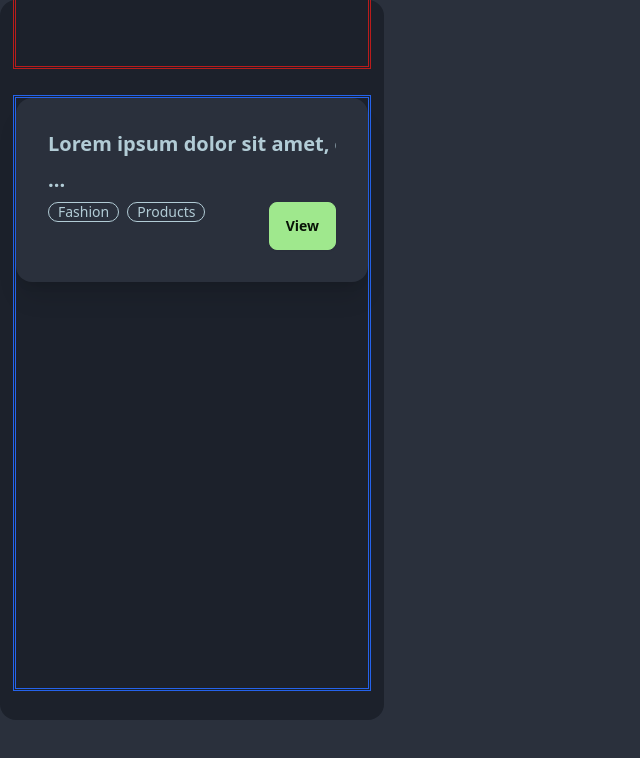
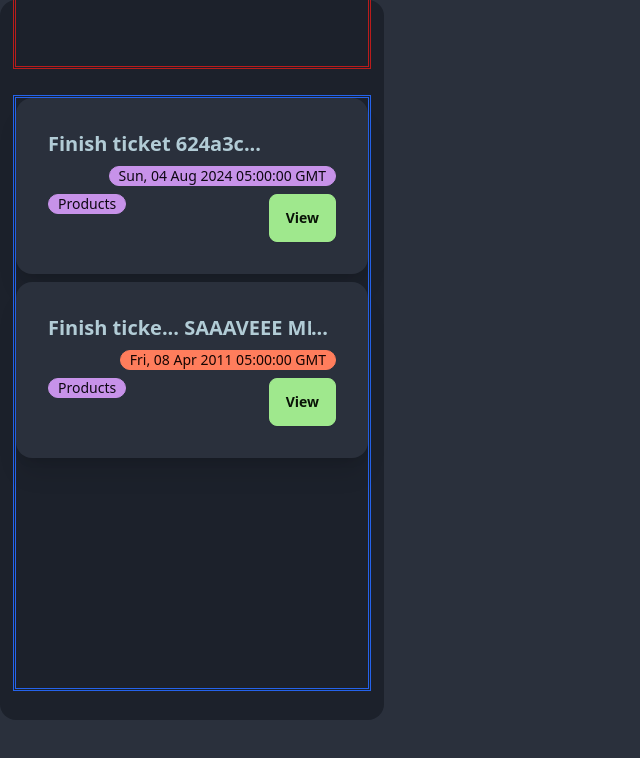
Before and after one commit to Dark-Ai-py/EasyDo-Work-Manager, a Vue app in the folder work-manager/: page / in a window 1280 px wide. Shown: the top 758 px of the page, without its empty margins (0-640 px from the left). Built offline with nearby package versions, Linux system fonts and the light colour scheme.

Commit message:
todo bar due dates -set up a color coded due dates system -INPUT UTC DATES ONLY -set up the v-for to generate the items

```diff
--- a/work-manager/src/App.vue
+++ b/work-manager/src/App.vue
@@ -1,9 +1,24 @@
 <script setup>
 	import TodoBar from "./components/TodoBar.vue";
+	let items = () => {
+		//Test Set dont deploy to production
+		return [
+			{
+				//UTC TIME
+				dueDate: "Sun, 04 Aug 2024 05:00:00 GMT",
+				title: "Finish ticket 624a3c",
+			},
+			{
+				dueDate: "Fri, 08 Apr 2011 05:00:00 GMT",
+				title: "Finish ticke... SAAAVEEE MMMEE---",
+			},
+		];
+	};
 </script>
 
 <template>
-	<TodoBar />
+	<!-- "items","warning","dateType", -->
+	<TodoBar :items="items()" :warning="10" date-type="YEAR,MONTH,DAY" />
 </template>
 
 <style scoped></style>
--- a/work-manager/src/components/TodoBar.vue
+++ b/work-manager/src/components/TodoBar.vue
@@ -1,5 +1,36 @@
 <script setup>
-	const { todoItems } = defineProps(["items"]);
+	import { computed } from "vue";
+	const props = defineProps({
+		items: Array,
+		warning: Number,
+		dateType: String,
+	});
+
+	const todoItems = computed(() => props.items);
+	const warningAmount = computed(() => props.warning);
+	const dateType = computed(() => props.dateType);
+
+	function GetBadgeColor(dueDate) {
+		const currentDate = Date.now();
+		const cleanDueDate = Date.parse(dueDate);
+
+		let diffDate = currentDate - cleanDueDate;
+		let diffDays = Math.round((diffDate / 86400000) * -1);
+
+		// Return the result
+		if (diffDays <= 0) {
+			console.log(diffDays);
+			return "badge-secondary";
+		} else if (diffDays <= warningAmount.value) {
+			console.log(diffDays);
+			return "badge-accent";
+		} else {
+			console.log(warningAmount.value);
+
+			console.log(diffDays);
+			return "badge-outline";
+		}
+	}
 </script>
 
 <template>
@@ -12,18 +43,22 @@
 			class="outline-double outline-blue-600 h-fit mb-8 mr-4 ml-4"
 			style="height: 100%"
 		>
-			<div class="card bg-base-100 w-full shadow-xl mb-2">
+			<div
+				class="card bg-base-100 w-full shadow-xl mb-2"
+				v-for="(todo, index) in todoItems"
+			>
 				<div class="card-body">
-					<h3 class="card-title truncate">
-						Lorem ipsum dolor sit amet, consectetur adipisicing elit. Repellat
-						culpa voluptatum, qui magni autem officiis at! Libero illum
-						aspernatur labore, odit eius obcaecati voluptas alias vel eveniet
-						aperiam cumque molestias.
-					</h3>
-					<h3 class="card-title truncate mr-2">...</h3>
+					<div class="flex flex-row">
+						<h3 class="card-title truncate">
+							{{ todo.title }}
+						</h3>
+						<h3 class="card-title mr-2">...</h3>
+					</div>
 					<div class="card-actions justify-end">
-						<div class="badge badge-outline">Fashion</div>
-						<div class="badge badge-outline">Products</div>
+						<div class="badge" :class="GetBadgeColor(todo.dueDate)">
+							{{ todo.dueDate }}
+						</div>
+						<div class="badge badge-accent">Products</div>
 						<button class="btn btn-primary ml-auto">View</button>
 					</div>
 				</div>
```
